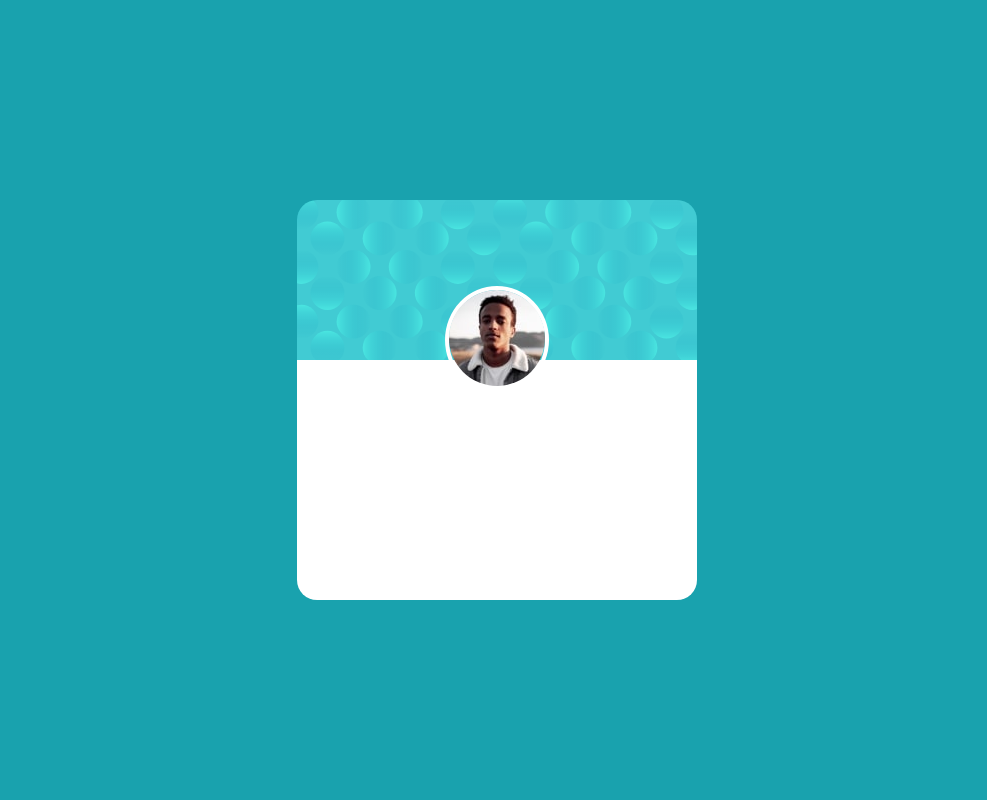
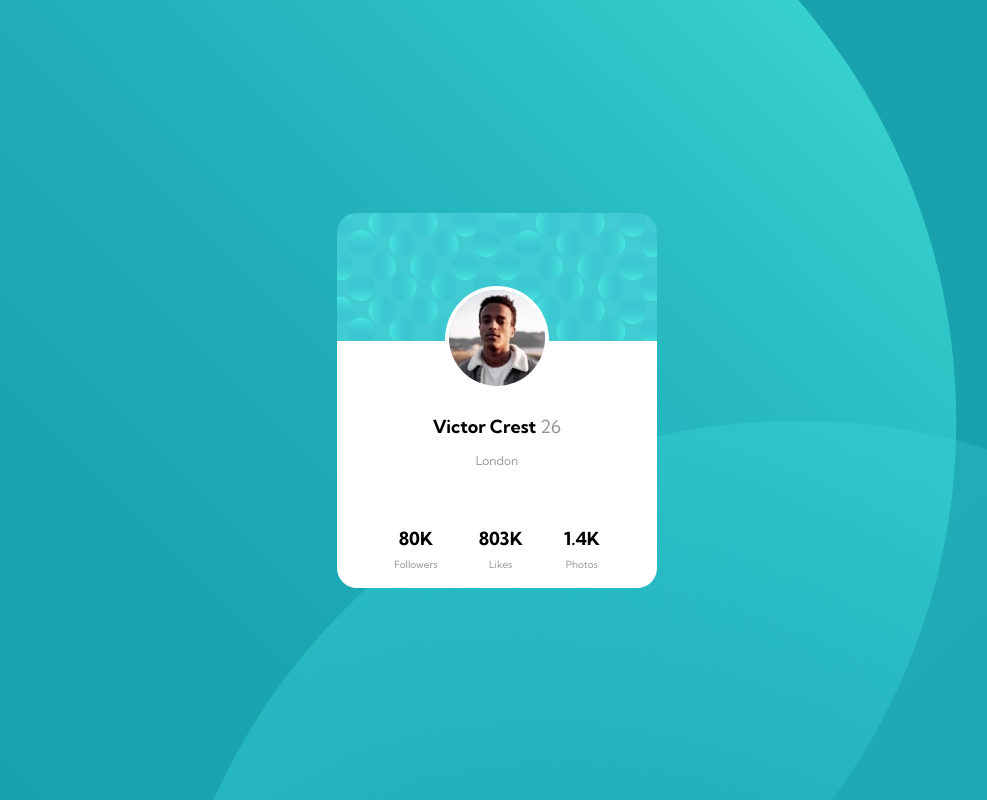
Before and after one commit to garrybalkcom/profile-card-component, a plain HTML site: page index.html in a window 1280 px wide. Shown: the whole page, without its empty margins (143-1130 px from the left). Drawn offline with Linux system fonts and the light colour scheme.

Commit message:
last draft

```diff
--- a/index.html
+++ b/index.html
@@ -9,10 +9,21 @@
 <body>
 
         <div class="card">
+            <!--image area-->
             <div class="image">
                 <img src="images/image-victor.jpg" alt="">
             </div>
-
+            <!--name area-->
+            <div class="name">
+                <h2>Victor Crest <span class='age'>26</span></h2>
+                <p>London</p>
+            </div>
+            <!--stats area-->
+            <div class="stats">
+                <h2>80K<br><span class='stats-value'>Followers</span></h2>
+                <h2>803K<br><span class='stats-value'>Likes</span></h2>
+                <h2>1.4K<br><span class='stats-value'>Photos</span></h2>
+            </div>
         </div>
 
 </body>
--- a/style.css
+++ b/style.css
@@ -1,3 +1,4 @@
+@import url('https://fonts.googleapis.com/css2?family=Kumbh+Sans:wght@400;700&display=swap');
 html{
     font-size:100%;
 }
@@ -10,19 +11,28 @@ body{
     justify-content: center;
     align-items: center;
     height:100vh;
+    font-family: 'Kumbh Sans', sans-serif;
+    background-image:url(images/bg-pattern-top.svg),url(images/bg-pattern-bottom.svg);
+    background-repeat: no-repeat, no-repeat;
+    background-size:100%,100%;
+    background-position-y: -220px,420px;
+    background-position-x: -180px,300px;
 }
+
 .card{
-    width:400px;
-    height:400px;
+    width:320px;
+    height:375px;
+    min-width:160px;
     background:white;
     display:flex;
     justify-content: center;
     align-items: center;
+    flex-direction: column;
     background-image: url('images/bg-pattern-card.svg');
     background-repeat:no-repeat;
     background-size: contain;
-
     border-radius:20px;
+    position:relative;
 }
 .image{
     position:relative;
@@ -33,3 +43,38 @@ body{
 .image img{
     border-radius:50%;
 }
+h2{
+    font-size:18px;
+    font-weight:700;
+}
+.name{
+    position:absolute;
+    top:50%;
+    text-align:center;
+}
+.name p{
+    margin-top:-10px;
+}
+.stats{
+    display:flex;
+    width:90%;
+    justify-content:space-evenly;
+    position: absolute;
+    top:80%;
+    text-align:center;
+}
+.stats-value{
+    font-size:10px;
+    font-weight:400;
+    color:hsl(0, 0%, 59%);
+}
+.age{
+    font-weight:400;
+    color:hsl(0, 0%, 59%);
+}
+p{
+    font-size:12px;
+    font-weight:400;
+    color:hsl(0, 0%, 59%);
+    padding-top:10px;
+}
```
